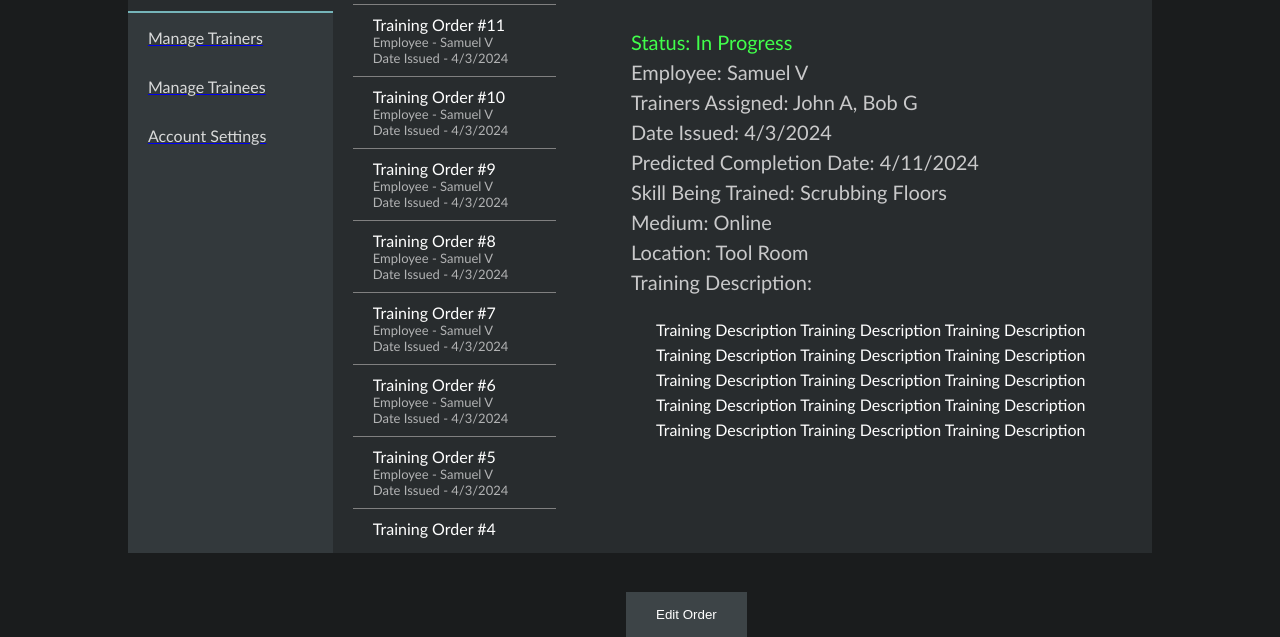
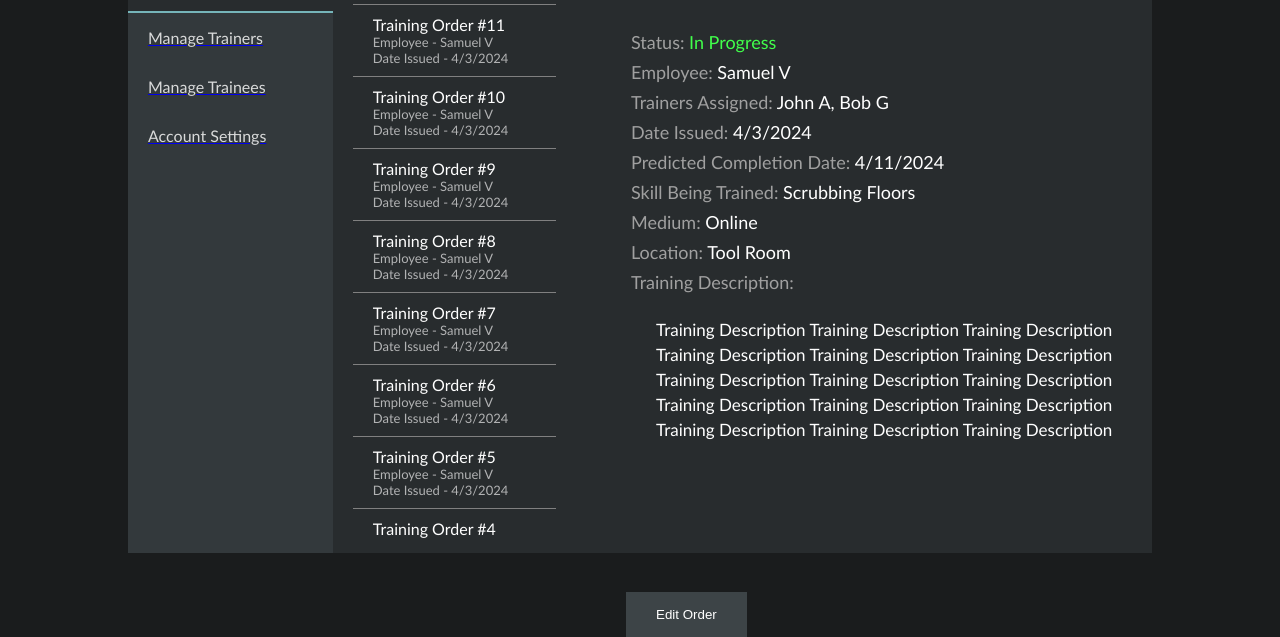
Before and after one commit to WVAH/WVAH.github.io, a plain HTML site: page trainingOrders.html in a window 1280 px wide. Shown: the part 217-854 px from the top of the page. Drawn offline with Linux system fonts and the light colour scheme.

Commit message:
highlighting

```diff
--- a/styles.css
+++ b/styles.css
@@ -168,21 +168,22 @@ body {
 .details .description {
     margin-left: 5px;
     line-height: 30px;
-    font-size: 20px;
-    color: #C9C9CA;
+    font-size: 18px;
+    color: #a0a0a0;
 }
 
 .details .green {
-    margin-left: 5px;
-    line-height: 30px;
-    font-size: 20px;
     color: #41ff4b;
+}
+
+.details .white {
+    color: #ffffff;
 }
 
 .details .subdesc {
     margin-top: 20px;
     color: white;
-    font-size: 16px;
+    font-size: 17px;
     margin-left: 30px;
     line-height: 25px;
 }
--- a/trainingOrders.html
+++ b/trainingOrders.html
@@ -93,14 +93,14 @@
                     <div class="details">
 
                         <p class="title">Training Order #9</p>
-                        <p class="green">Status: In Progress</p>
-                        <p class="description">Employee: Samuel V</p>
-                        <p class="description">Trainers Assigned: John A, Bob G</p>
-                        <p class="description">Date Issued: 4/3/2024</p>
-                        <p class="description">Predicted Completion Date: 4/11/2024</p>
-                        <p class="description">Skill Being Trained: Scrubbing Floors</p>
-                        <p class="description">Medium: Online</p>
-                        <p class="description">Location: Tool Room</p>
+                        <p class="description">Status: <span class="green">In Progress</span></p>
+                        <p class="description">Employee: <span class="white">Samuel V</span></p>
+                        <p class="description">Trainers Assigned: <span class="white">John A, Bob G</span></p>
+                        <p class="description">Date Issued: <span class="white">4/3/2024</span></p>
+                        <p class="description">Predicted Completion Date: <span class="white">4/11/2024</span></p>
+                        <p class="description">Skill Being Trained: <span class="white">Scrubbing Floors</span></p>
+                        <p class="description">Medium: <span class="white">Online</span></p>
+                        <p class="description">Location: <span class="white">Tool Room</span></p>
 
                         <p class="description">Training Description: </p>
 
```
